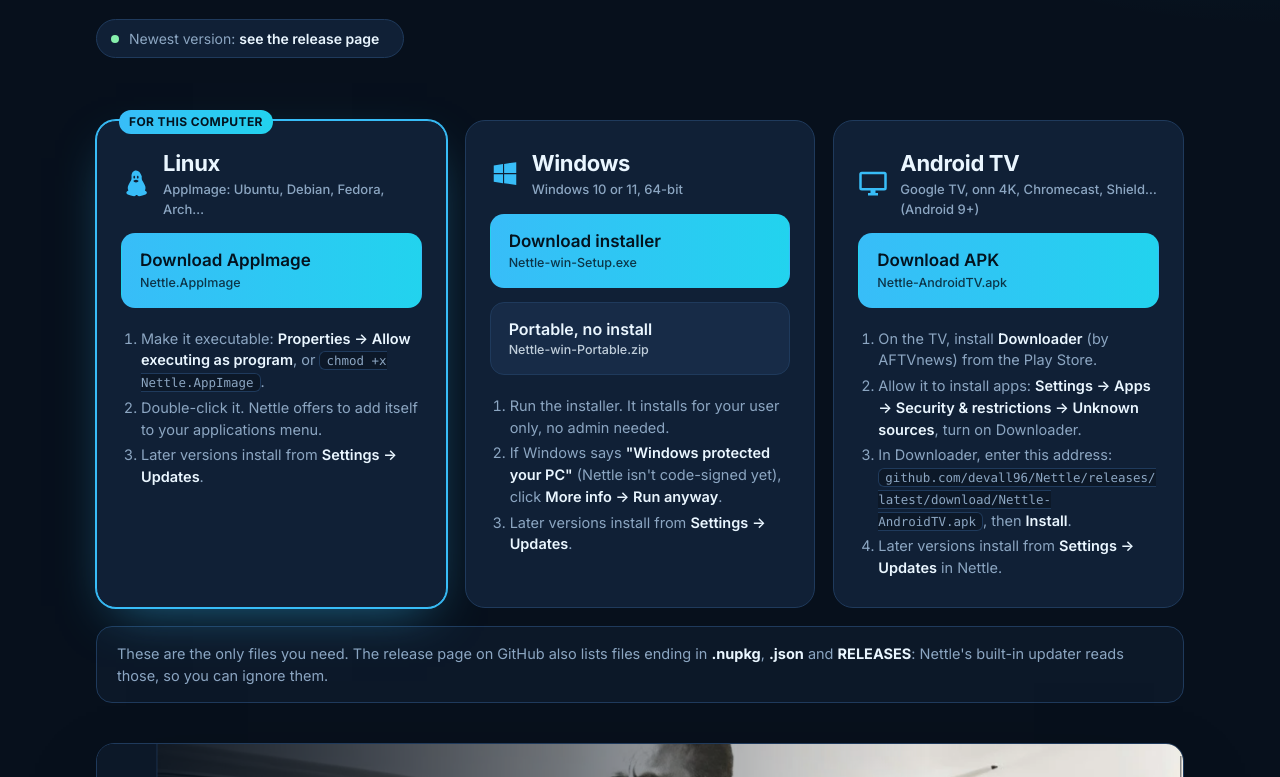
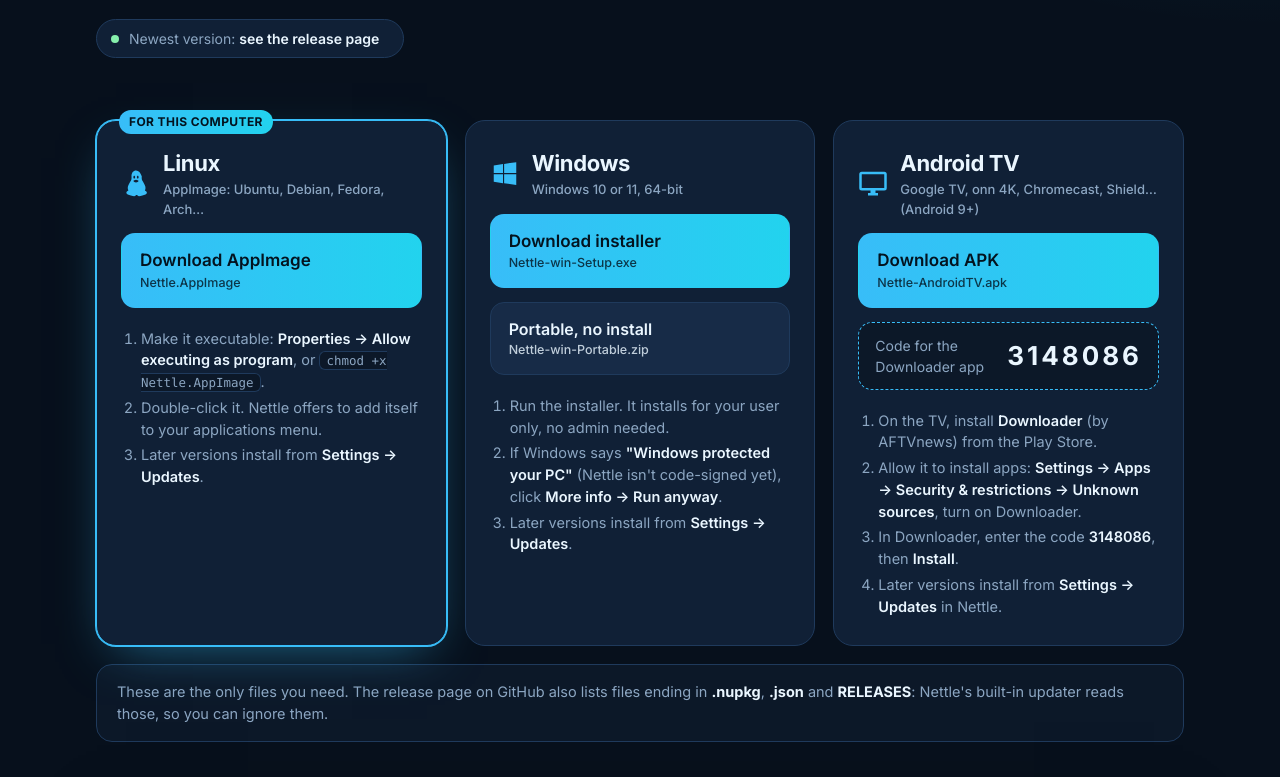
Before and after one commit to devall96/Nettle, a plain HTML site: page docs/index.html in a window 1280 px wide. Shown: the part 323-1100 px from the top of the page. Drawn offline with Linux system fonts and the light colour scheme; no server answers.

Commit message:
README and docs: Downloader code 3148086, TV updater, 0.5.0 front and centre
- Downloader code 3148086 (points at releases/latest, so it never changes) on the download page,
  in the README and in the 0.5.0 notes.
- README: "New in 0.5.0" callout; Android TV callout now says the app updates itself; the TV
  Updates paragraph no longer says there is no updater; Settings → Updates covers Android TV.
- README: removed the stale "0.3.x Linux builds are untested" warning (0.5.0 was tested by hand).
- README: added what was missing: TV Interface size, chapter / fast-forward / rewind / next
  buttons on the remote, desktop display modes, Android Keystore sign-ins, logs on the TV.
- Bug report template asks Android TV users for their device and TV / receiver, and how to get
  the log with adb.
- docs/native-android-tv.md: marked as shipped, updater decision and answered questions updated,
  0.5.0 scrubbing in the remote buttons.

Co-Authored-By: Claude Opus 5.5 <noreply@anthropic.com>

```diff
--- a/docs/index.html
+++ b/docs/index.html
@@ -409,8 +409,8 @@
   </div>
 
   <script>
-    // Set this to the AFTVnews Downloader code once there is one (e.g. "1234567"); empty hides the box.
-    var DOWNLOADER_CODE = "";
+    // AFTVnews Downloader code; it points at releases/latest/download/Nettle-AndroidTV.apk, so it never changes. Empty hides the box.
+    var DOWNLOADER_CODE = "3148086";
 
     // Theme picker: each swatch is drawn in its own theme's colours; the choice is saved in this browser.
     (function () {
```
Also changed, not shown: 4 other files.
